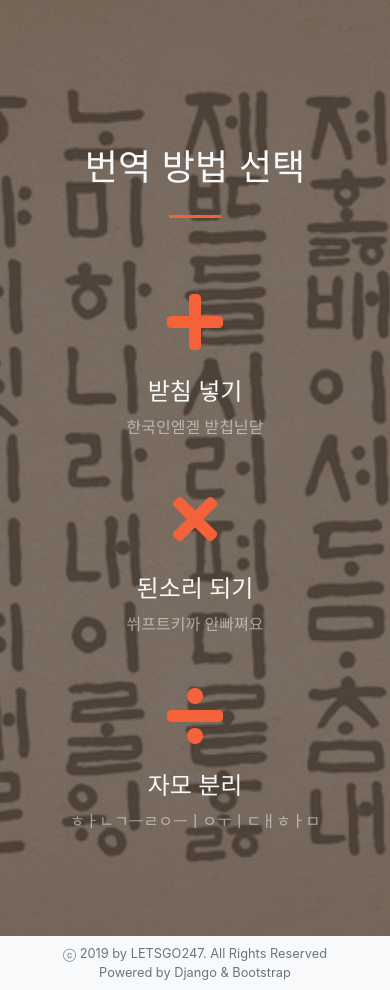
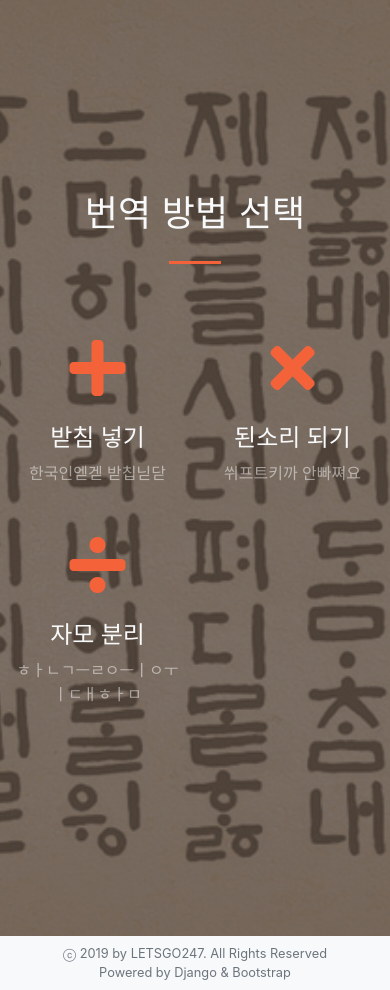
Before and after one commit to letsgo247/breakkorean, a Django app: page /select in a window 390 px wide. Run offline with Django 3.2, Linux system fonts and the light colour scheme; some libraries are stand-ins or nearby versions.

Commit message:
play store

```diff
--- a/translator/templates/translator/cover.html
+++ b/translator/templates/translator/cover.html
@@ -22,6 +22,10 @@
 
 
     <a class="btn btn-primary btn-lg" href="/select">시작하기</a>
+    <br>
+    <br>
+    <a href='https://play.google.com/store/apps/details?id=kr.breakorean&pcampaignid=pcampaignidMKT-Other-global-all-co-prtnr-py-PartBadge-Mar2515-1'><img alt='다운로드하기 Google Play' src='https://play.google.com/intl/en_us/badges/static/images/badges/ko_badge_web_generic.png' style='width: 130px;'/></a>
   </div>
 
+
 {% endblock %}
--- a/translator/templates/translator/select.html
+++ b/translator/templates/translator/select.html
@@ -9,7 +9,7 @@
 
         <div class="row pb-5">
 
-          <div class="col-lg-4 col-md-6 text-center">
+          <div class="col-lg-4 col-6 text-center">
             <a class="text-light" href="/translator1">
             <div class="mt-5">
               <i class="fas fa-4x fa-plus text-primary mb-4"></i>
@@ -19,7 +19,7 @@
             </a>
           </div>
 
-          <div class="col-lg-4 col-md-6 text-center">
+          <div class="col-lg-4 col-6 text-center">
             <a class="text-light" href="/translator2">
             <div class="mt-5">
               <i class="fas fa-4x fa-times text-primary mb-4"></i>
@@ -29,7 +29,7 @@
             </a>
           </div>
 
-          <div class="col-lg-4 col-md-6 text-center">
+          <div class="col-lg-4 col-6 text-center">
             <a class="text-light" href="/translator3">
             <div class="mt-5">
               <i class="fas fa-4x fa-divide text-primary mb-4"></i>
--- a/translator/templates/translator/translated.html
+++ b/translator/templates/translator/translated.html
@@ -16,6 +16,9 @@
     <a class="btn btn-primary btn" href="/select"><i class="fas fa-redo-alt"></i> 다시하기</a>
     &nbsp;&nbsp;
     <a class="btn btn-warning btn" href="/"><i class="fas fa-home"></i> 처음으로</a>
+    <br>
+    <br>
+    <a href='https://play.google.com/store/apps/details?id=kr.breakorean&pcampaignid=pcampaignidMKT-Other-global-all-co-prtnr-py-PartBadge-Mar2515-1'><img alt='다운로드하기 Google Play' src='https://play.google.com/intl/en_us/badges/static/images/badges/ko_badge_web_generic.png' style='width: 130px;'/></a>
 </div>
 
   {% block empty %}
```
